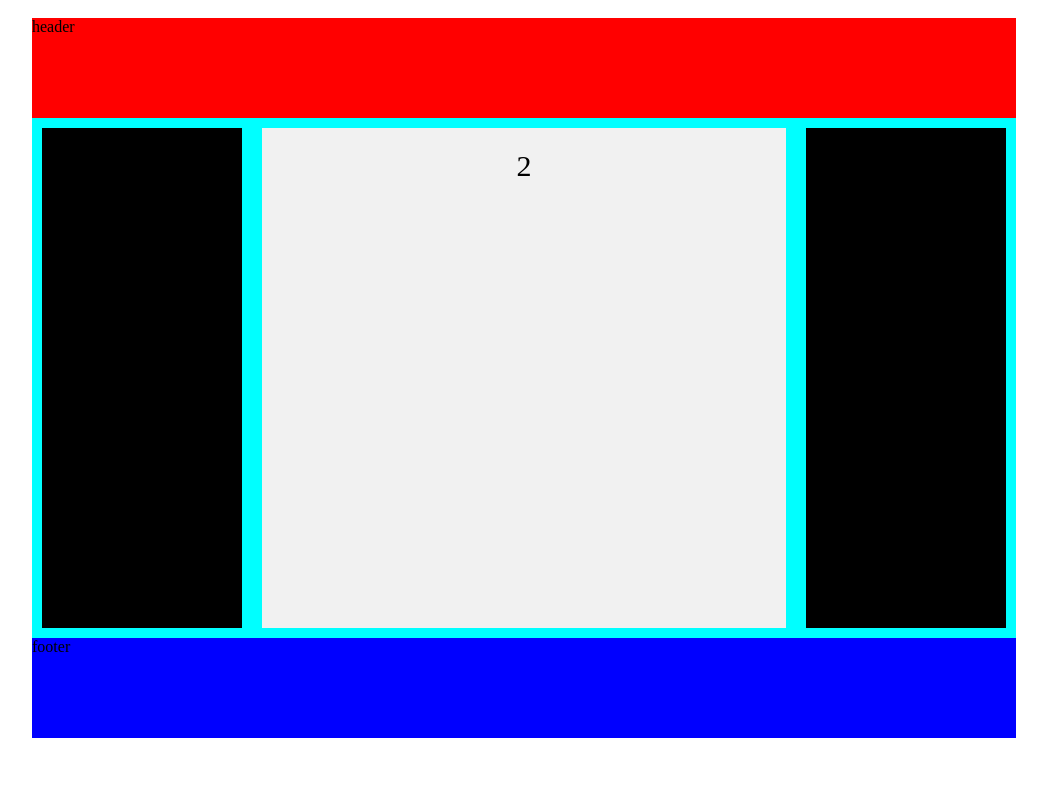
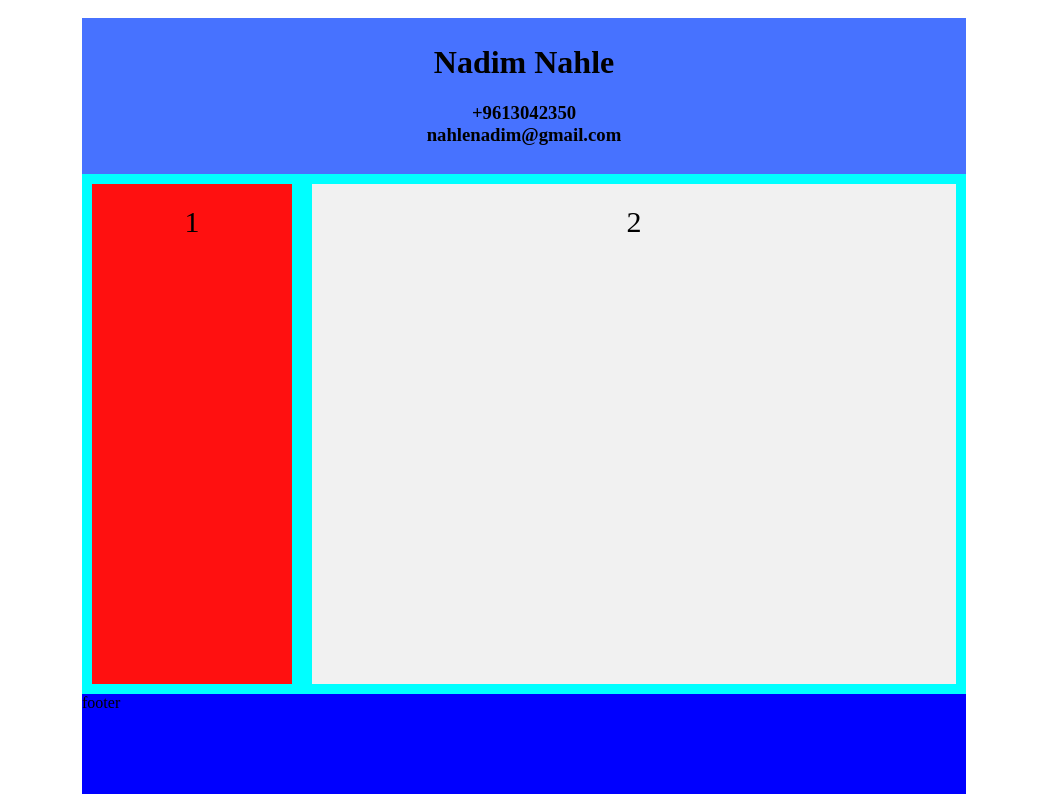
Before and after one commit to Nadim-Nahle/nadimcv, a plain HTML site: page index.html in a window 1280 px wide. Shown: the whole page, without its empty margins (116-1163 px from the left). Drawn offline with Linux system fonts and the light colour scheme.

Commit message:
creating the header

```diff
--- a/index.html
+++ b/index.html
@@ -7,13 +7,16 @@
     <body>
 
         <div class="box-container">
-            <header> header </header>
+            <header>
+                <div id="me"> <h1>Nadim Nahle<h1></h1><h3>+9613042350<br>nahlenadim@gmail.com</h3></div>
+                </div>
+            </header>
 
         <main>
             <div class="flex-container">
                 <div class="left">1</div>
                 <div>2</div>
-                <div class="right">3</div>
+
         </main>
 
         <footer> footer </footer>
--- a/styles/style.css
+++ b/styles/style.css
@@ -1,13 +1,16 @@
 html{
-    max-width: 1000px;
+    max-width: 900px;
     margin: auto;
     background: white;
     padding: 10px;
 }
 
 header{
-    background-color: rgb(255, 0, 0);
+    background-color: #1c51ffce;
     min-height: 100px;
+    text-align:center;
+    padding-top: 0.5%;
+    padding-bottom: 1%;
 }
 
 
@@ -33,7 +36,7 @@ footer{
     height:500px;
   }
   .flex-container > div.left {
-      background-color: black;
+      background-color: rgb(255, 16, 16);
       flex: 0 0 200px;
   }
   .flex-container > div.right {
```
